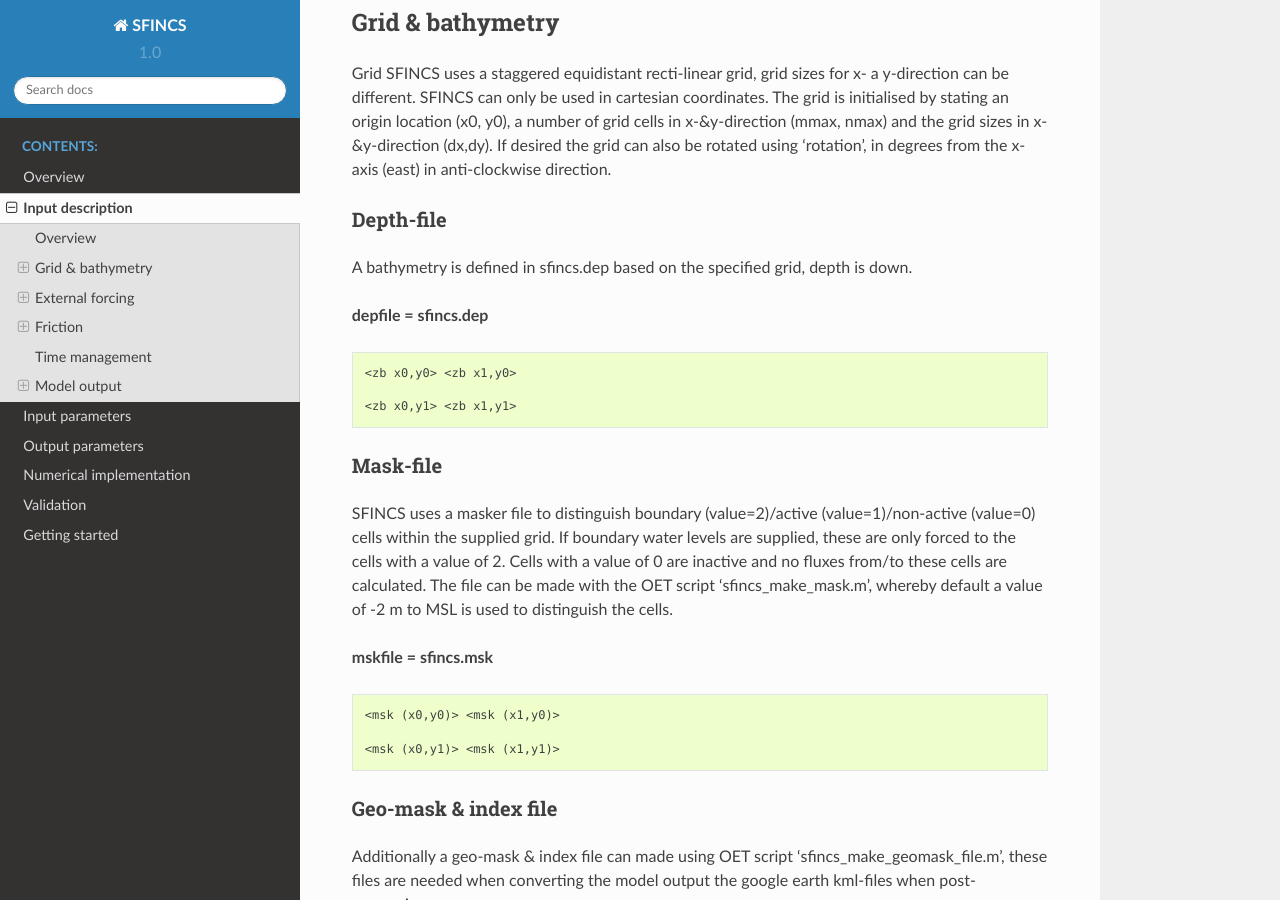
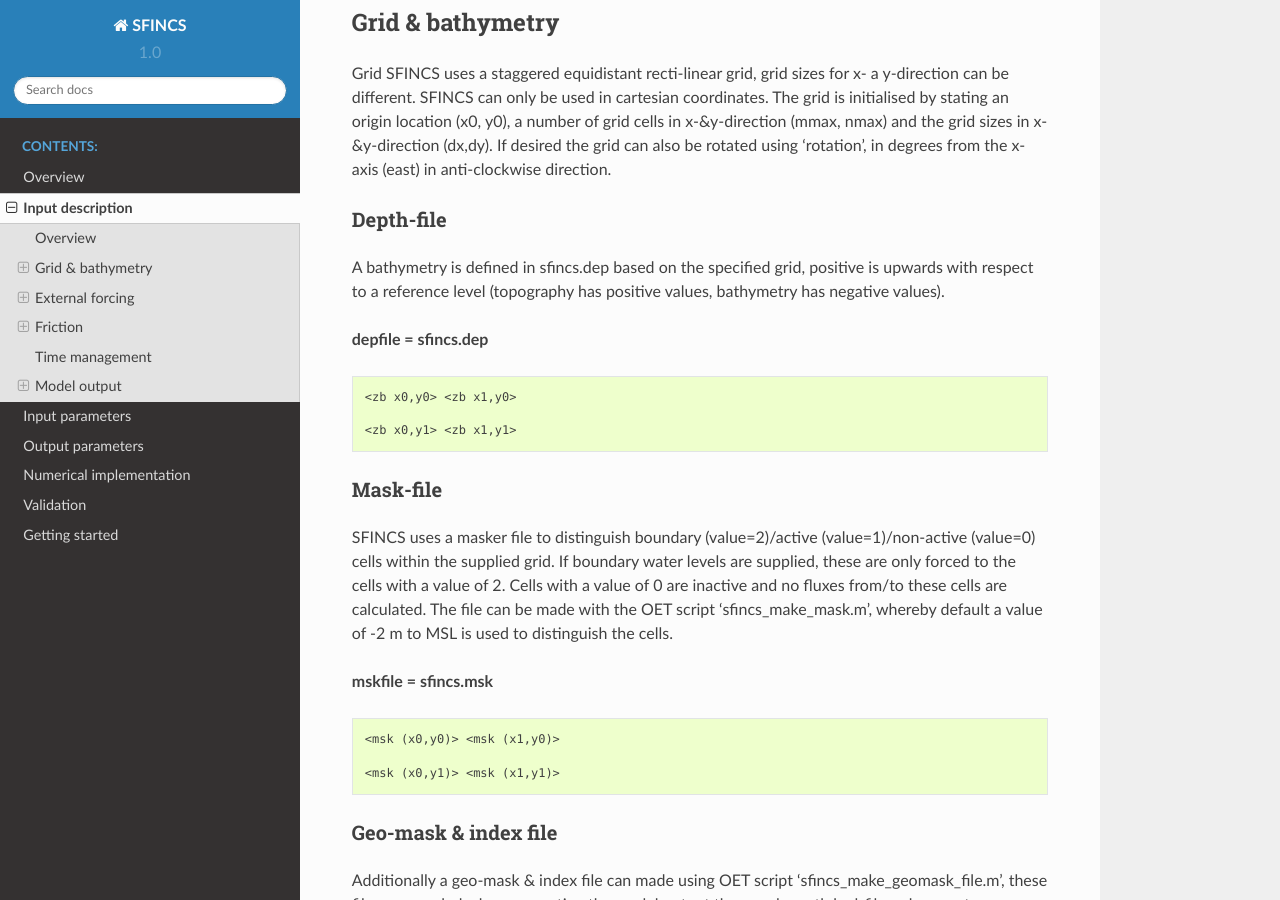
Before and after one commit to Leynse/SFINCS, a Sphinx documentation site: the page built from docs/input.rst, in a window 1280 px wide and 900 px high, scrolled down 1220 px. Built offline with Sphinx 7.4.7 and the Read the Docs theme 2.0.0, drawn with Linux system fonts in a browser that asks for light colours.

Commit message:
Update input.rst
Remove confusion about positive upward (hopefully)

```diff
--- a/docs/input.rst
+++ b/docs/input.rst
@@ -68,7 +68,7 @@ If desired the grid can also be rotated using 'rotation', in degrees from the x-
 
 Depth-file
 %%%%%
-A bathymetry is defined in sfincs.dep based on the specified grid, depth is down.
+A bathymetry is defined in sfincs.dep based on the specified grid, positive is upwards with respect to a reference level (topography has positive values, bathymetry has negative values).
 
 
 **depfile = sfincs.dep**
```
